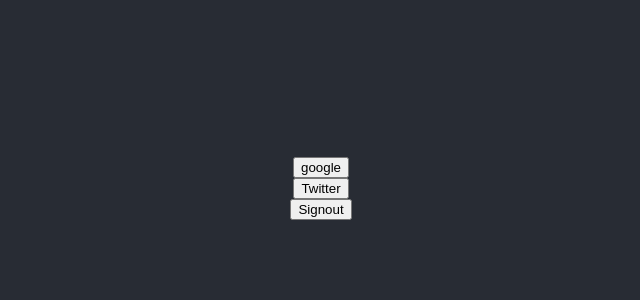
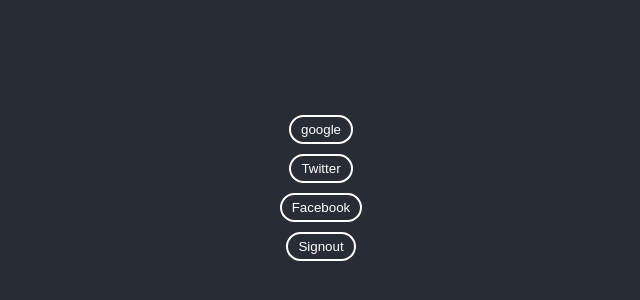
Before and after one commit to Capx-Fi/Capx-App-beta-ui, a React (Create React App) app: page /login in a window 1280 px wide. Shown: the part 212-512 px from the top of the page, without its empty margins (319-959 px from the left). Built offline with nearby package versions, Linux system fonts and the light colour scheme; no server answers; the database is empty.

Commit message:
firebase login done

```diff
--- a/package.json
+++ b/package.json
@@ -10,6 +10,7 @@
     "firebase": "^9.13.0",
     "react": "^18.2.0",
     "react-dom": "^18.2.0",
+    "react-router-dom": "^6.4.3",
     "react-scripts": "5.0.1",
     "web-vitals": "^2.1.4"
   },
--- a/src/App.css
+++ b/src/App.css
@@ -36,3 +36,12 @@
     transform: rotate(360deg);
   }
 }
+
+button {
+  background-color: #282c34;
+  border: 2px solid #fff;
+  border-radius: 50px;
+  color:#fff;
+  padding: 5px 10px;
+  margin: 5px 0;
+}
--- a/src/App.js
+++ b/src/App.js
@@ -1,125 +1,13 @@
-import React, { useEffect, useState } from "react";
-import logo from "./logo.svg";
+import React from "react";
 import "./App.css";
-import { initializeApp } from "firebase/app";
-import {
-  getAuth,
-  signInWithPopup,
-  GoogleAuthProvider,
-  signOut,
-  TwitterAuthProvider,
-} from "firebase/auth";
-import axios from "axios";
-import { getFirestore, collection, getDocs } from "firebase/firestore";
+import { BrowserRouter } from "react-router-dom";
 
-const firebaseConfig = {
-  apiKey: "AIzaSyCw6h_oHvYbIAuJ76PtjvctKm1e8vqnUao",
-  authDomain: "firestore-app-f637c.firebaseapp.com",
-  projectId: "firestore-app-f637c",
-  storageBucket: "firestore-app-f637c.appspot.com",
-  messagingSenderId: "448546221885",
-  appId: "1:448546221885:web:2d7e8e4a1c1d5d61351f54",
-};
-
-const app = initializeApp(firebaseConfig);
-const auth = getAuth(app);
-const googleProvider = new GoogleAuthProvider(auth);
-const twitterProvider = new TwitterAuthProvider(auth);
-const db = getFirestore(app);
-
-console.log(db);
+import Routes from "./routes";
 
 export default function App() {
-  const handleLogin = async (method) => {
-    try {
-      const { user: userDetails } = await signInWithPopup(auth, method);
-      const idtoken = await userDetails.getIdToken();
-      console.log(userDetails.uid);
-      const isUserExists = await axios.post(
-        "https://firestore.googleapis.com/v1/projects/firestore-app-f637c/databases/(default)/documents:runQuery?key=AIzaSyCw6h_oHvYbIAuJ76PtjvctKm1e8vqnUao",
-        {
-          structuredQuery: {
-            from: [{ collectionId: "users" }],
-            where: {
-              fieldFilter: {
-                field: { fieldPath: "email" },
-                op: "EQUAL",
-                value: { stringValue: userDetails.email },
-              },
-            },
-          },
-        },
-        {
-          headers: {
-            Authorization: "Bearer " + idtoken,
-          },
-        }
-      );
-
-      if (!isUserExists.data[0].document) {
-        const writeResponse = await axios.post(
-          `https://firestore.googleapis.com/v1/projects/firestore-app-f637c/databases/(default)/documents/users?key=AIzaSyCw6h_oHvYbIAuJ76PtjvctKm1e8vqnUao&documentId=${userDetails.uid}`,
-          {
-            fields: {
-              name: { stringValue: userDetails.displayName },
-              email: { stringValue: userDetails.email },
-            },
-          },
-          {
-            headers: {
-              Authorization: "Bearer " + idtoken, //the token is a variable which holds the token
-            },
-          }
-        );
-        console.log("wrote user data");
-      } else {
-        console.log("user already exist");
-      }
-    } catch (err) {
-      console.log(err.message);
-    }
-  };
-
-  const signout = () => {
-    signOut(auth)
-      .then(() => {
-        console.log("sucess");
-      })
-      .catch((error) => {
-        console.log(error);
-      });
-  };
-
-  const userCollectionRef = collection(db, "users");
-
-  useEffect(() => {
-    const getData = async () => {
-      const getUsers = await getDocs(userCollectionRef);
-      console.log(getUsers.docs[0].data());
-    };
-    getData();
-  }, [userCollectionRef]);
-
   return (
-    <div className="App">
-      <header className="App-header">
-        <button
-          onClick={() => {
-            handleLogin(googleProvider);
-          }}
-        >
-          google
-        </button>
-        <button
-          onClick={() => {
-            handleLogin(twitterProvider);
-          }}
-        >
-          Twitter
-        </button>
-        <button onClick={signout}>Signout</button>
-      </header>
-      <main></main>
-    </div>
+    <BrowserRouter>
+      <Routes />
+    </BrowserRouter>
   );
 }
--- a/src/firebase/firebase.js
+++ b/src/firebase/firebase.js
@@ -1,22 +1,25 @@
-// Import the functions you need from the SDKs you need
 import { initializeApp } from "firebase/app";
-import { getAuth } from "firebase/auth";
-// TODO: Add SDKs for Firebase products that you want to use
-// https://firebase.google.com/docs/web/setup#available-libraries
+import {
+  FacebookAuthProvider,
+  getAuth,
+  GoogleAuthProvider,
+  TwitterAuthProvider,
+} from "firebase/auth";
+import { getFirestore } from "firebase/firestore";
 
-// Your web app's Firebase configuration
-// For Firebase JS SDK v7.20.0 and later, measurementId is optional
 const firebaseConfig = {
-  apiKey: "AIzaSyBtAptKjErKi7DyKOBTvvmP9cRXBg-FWog",
-  authDomain: "capx-x-web3auth.firebaseapp.com",
-  projectId: "capx-x-web3auth",
-  storageBucket: "capx-x-web3auth.appspot.com",
-  messagingSenderId: "991366839944",
-  appId: "1:991366839944:web:0223a49d20fdd5bbe6693d",
-  measurementId: "G-B91G4H2ZPB"
+  apiKey: "AIzaSyCw6h_oHvYbIAuJ76PtjvctKm1e8vqnUao",
+  authDomain: "firestore-app-f637c.firebaseapp.com",
+  projectId: "firestore-app-f637c",
+  storageBucket: "firestore-app-f637c.appspot.com",
+  messagingSenderId: "448546221885",
+  appId: "1:448546221885:web:2d7e8e4a1c1d5d61351f54",
 };
 
-// Initialize Firebase
 const app = initializeApp(firebaseConfig);
-console.log(app)
-export const auth = getAuth()
+
+export const auth = getAuth(app);
+export const db = getFirestore(app);
+export const googleLoginProvider = new GoogleAuthProvider(auth);
+export const twitterLoginProvider = new TwitterAuthProvider(auth);
+export const facebookLoginProvider = new FacebookAuthProvider(auth);
--- /dev/null
+++ b/src/pages/auth/Login.js
@@ -0,0 +1,103 @@
+import axios from "axios";
+import { signInWithPopup, signOut } from "firebase/auth";
+import React from "react";
+import {
+  auth,
+  facebookLoginProvider,
+  googleLoginProvider,
+  twitterLoginProvider,
+} from "../../firebase/firebase";
+
+const Login = () => {
+  const handleLogin = async (method) => {
+    try {
+      const { user: userDetails } = await signInWithPopup(auth, method);
+      const idtoken = await userDetails.getIdToken();
+      console.log(userDetails);
+      const isUserExists = await axios.post(
+        "https://firestore.googleapis.com/v1/projects/firestore-app-f637c/databases/(default)/documents:runQuery?key=AIzaSyCw6h_oHvYbIAuJ76PtjvctKm1e8vqnUao",
+        {
+          structuredQuery: {
+            from: [{ collectionId: "users" }],
+            where: {
+              fieldFilter: {
+                field: { fieldPath: "email" },
+                op: "EQUAL",
+                value: { stringValue: userDetails.email },
+              },
+            },
+          },
+        },
+        {
+          headers: {
+            Authorization: "Bearer " + idtoken,
+          },
+        }
+      );
+
+      if (!isUserExists.data[0].document) {
+        const writeResponse = await axios.post(
+          `https://firestore.googleapis.com/v1/projects/firestore-app-f637c/databases/(default)/documents/users?key=AIzaSyCw6h_oHvYbIAuJ76PtjvctKm1e8vqnUao&documentId=${userDetails.uid}`,
+          {
+            fields: {
+              name: { stringValue: userDetails.displayName },
+              email: { stringValue: userDetails.email },
+            },
+          },
+          {
+            headers: {
+              Authorization: "Bearer " + idtoken, //the token is a variable which holds the token
+            },
+          }
+        );
+        console.log("wrote user data");
+      } else {
+        console.log("user already exist");
+      }
+    } catch (err) {
+      console.log(err.message);
+    }
+  };
+
+  const signout = () => {
+    signOut(auth)
+      .then(() => {
+        console.log("sucess");
+      })
+      .catch((error) => {
+        console.log(error);
+      });
+  };
+
+  return (
+    <div className="App">
+      <header className="App-header">
+        <button
+          onClick={() => {
+            handleLogin(googleLoginProvider);
+          }}
+        >
+          google
+        </button>
+        <button
+          onClick={() => {
+            handleLogin(twitterLoginProvider);
+          }}
+        >
+          Twitter
+        </button>
+        <button
+          onClick={() => {
+            handleLogin(facebookLoginProvider);
+          }}
+        >
+          Facebook
+        </button>
+        <button onClick={signout}>Signout</button>
+      </header>
+      <main></main>
+    </div>
+  );
+};
+
+export default Login;
--- /dev/null
+++ b/src/pages/home/index.js
@@ -0,0 +1,7 @@
+import React from "react";
+
+const Home = () => {
+  return <div>Home</div>;
+};
+
+export default Home;
--- /dev/null
+++ b/src/routes/index.js
@@ -0,0 +1,19 @@
+import React, { Suspense, lazy } from "react";
+import { Navigate, useRoutes } from "react-router-dom";
+import Login from "../pages/auth/Login";
+import Home from "../pages/home";
+
+const routes = (isLoggedIn) => [
+  {
+    path: "/",
+    element: <Home />,
+  },
+  {
+    path: "/login",
+    element: <Login />,
+  },
+];
+
+export default function Routes({ isloggedIn }) {
+  return useRoutes(routes(isloggedIn));
+}
```
Also changed, not shown: 1 other file (tests, documents, lock files or other folders).
